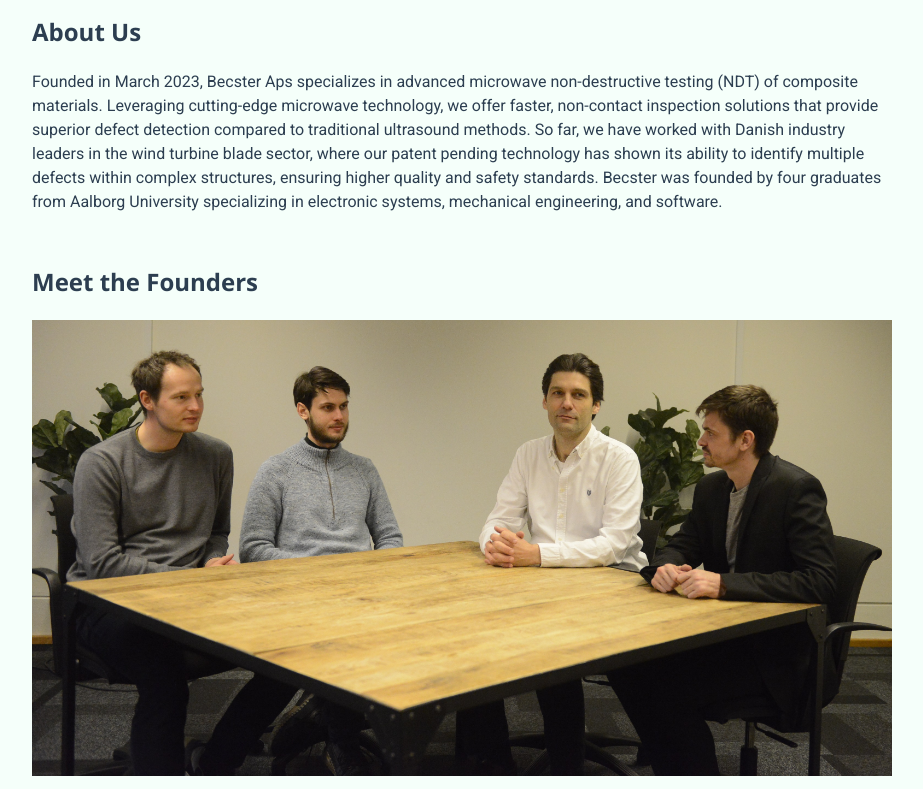
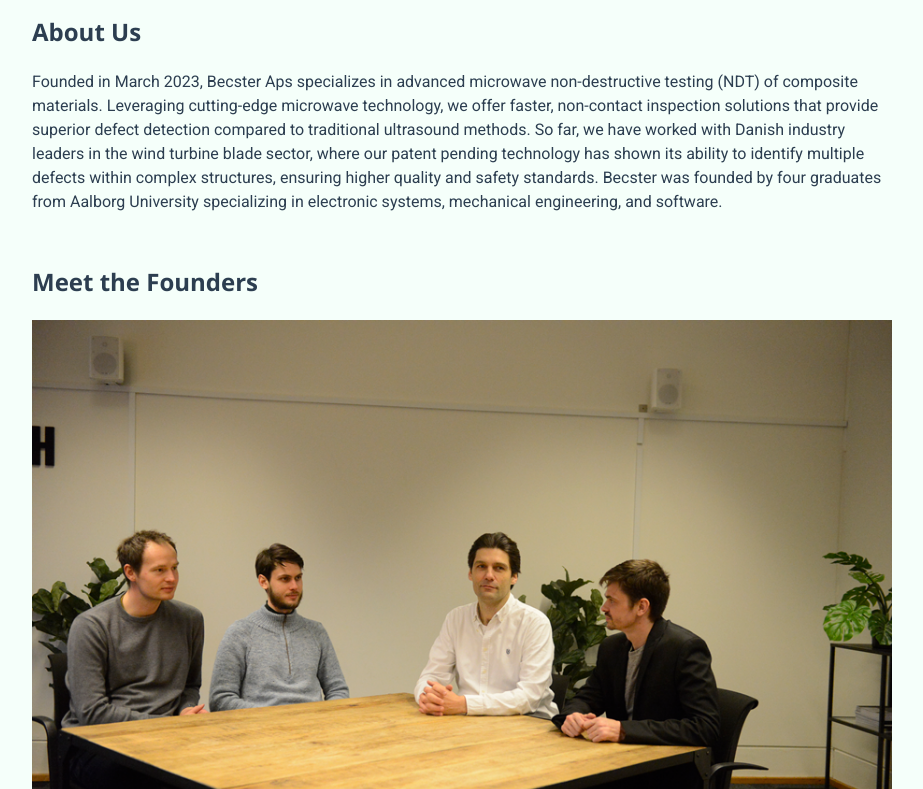
Before and after one commit to BecsterAS/becsterwebpage, a plain HTML site: page index.html in a window 1280 px wide. Shown: the part 105-894 px from the top of the page, without its empty margins (178-1101 px from the left). Drawn offline with nearby package versions, Linux system fonts and the light colour scheme.

Commit message:
Fix: Founders picture resize

```diff
--- a/index.html
+++ b/index.html
@@ -28,7 +28,7 @@
 
         <section id="founders">
             <h2>Meet the Founders</h2>
-            <img src="images/becster-founders.jpg" alt="Founders of Becster Aps" class="founders-photo">
+            <img src="images/Gruppe3-resize.png" alt="Founders of Becster Aps" class="founders-photo">
             <ul>
                 <li>Anders Vestergaard: Signal Processing Specialist</li>
                 <li>Benjamin Becsei: CTO</li>
```
Also changed, not shown: images/Gruppe3-resize.png (added), images/becster-founders.jpg (deleted).
